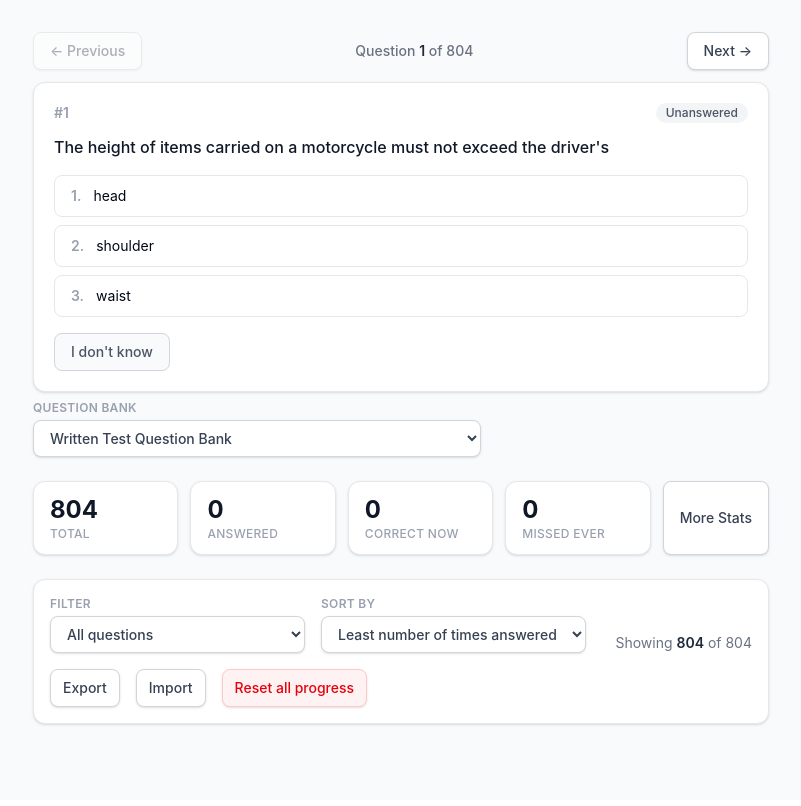
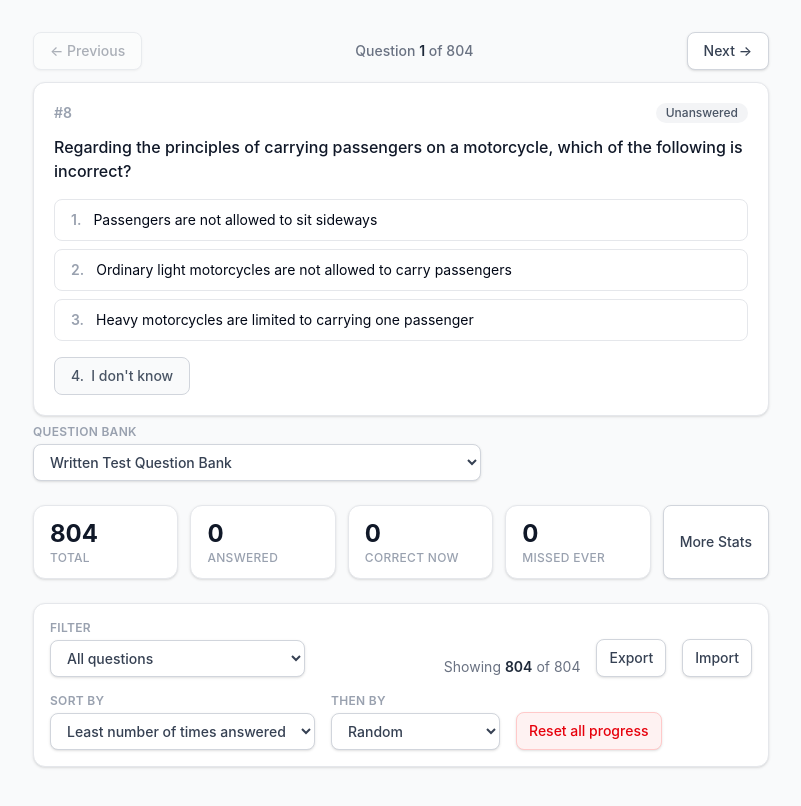
Before and after one commit to emiraga/2026-taiwan-motorcycle-written-test-practice, a React (Vite) app: page / in a window 1280 px wide. Shown: the top 806 px of the page, without its empty margins (239-1040 px from the left). Built offline with nearby package versions, Linux system fonts and the light colour scheme.

Commit message:
Secondary sort

```diff
--- a/src/App.tsx
+++ b/src/App.tsx
@@ -1,6 +1,12 @@
 import { useEffect, useMemo, useState } from "react";
 
-import type { FilterMode, Question, QuestionBank, SortMode } from "@/types";
+import type {
+  FilterMode,
+  Question,
+  QuestionBank,
+  SecondarySortMode,
+  SortMode,
+} from "@/types";
 import {
   isLastIncorrect,
   isUnanswered,
@@ -30,6 +36,8 @@ function App() {
   const [error, setError] = useState<string | null>(null);
   const [filter, setFilter] = useState<FilterMode>("all");
   const [sort, setSort] = useState<SortMode>("leastAnswered");
+  const [secondarySort, setSecondarySort] =
+    useState<SecondarySortMode>("random");
   const [index, setIndex] = useState(0);
   const [showStats, setShowStats] = useState(false);
 
@@ -113,25 +121,32 @@ function App() {
       }
     });
 
+    // A random key per question, fixed for this snapshot. Used as the random
+    // tie-breaker and as the primary key for the "random" sort, so both only
+    // reshuffle when the view is re-snapshotted, not on every progress update.
+    const randomKey = new Map<number, number>();
+    for (const q of list) randomKey.set(q.number, Math.random());
+
+    const secondaryCompare = (a: Question, b: Question) =>
+      secondarySort === "random"
+        ? randomKey.get(a.number)! - randomKey.get(b.number)!
+        : a.number - b.number;
+
+    if (sort === "random") {
+      return [...list].sort(
+        (a, b) => randomKey.get(a.number)! - randomKey.get(b.number)!,
+      );
+    }
     if (sort === "leastAnswered") {
       return [...list].sort((a, b) => {
         const diff =
           timesAnswered(progress.answers[a.number]) -
           timesAnswered(progress.answers[b.number]);
-        return diff !== 0 ? diff : a.number - b.number;
+        return diff !== 0 ? diff : secondaryCompare(a, b);
       });
     }
-    if (sort === "random") {
-      // Fisher-Yates shuffle. Reshuffles whenever the view is re-snapshotted
-      // (i.e. when the sort is (re)selected), not on every progress update.
-      const shuffled = [...list];
-      for (let i = shuffled.length - 1; i > 0; i--) {
-        const j = Math.floor(Math.random() * (i + 1));
-        [shuffled[i], shuffled[j]] = [shuffled[j], shuffled[i]];
-      }
-      return shuffled;
-    }
-    return list;
+    // "sequence": numbers are unique, so the secondary tie-breaker never applies.
+    return [...list].sort((a, b) => a.number - b.number);
   };
 
   // Re-snapshot the list (and jump back to the first question) only when the
@@ -139,7 +154,7 @@ function App() {
   // on every progress update. Adjust state during render, as recommended over
   // an effect.
   const [filtered, setFiltered] = useState<Question[]>(buildList);
-  const view = `${filter}|${sort}`;
+  const view = `${filter}|${sort}|${secondarySort}`;
   const [lastView, setLastView] = useState(view);
   const [lastQuestions, setLastQuestions] = useState(questions);
   if (view !== lastView || questions !== lastQuestions) {
@@ -254,8 +269,10 @@ function App() {
           <Controls
             filter={filter}
             sort={sort}
+            secondarySort={secondarySort}
             onFilterChange={setFilter}
             onSortChange={setSort}
+            onSecondarySortChange={setSecondarySort}
             shown={filtered.length}
             total={questions.length}
             onResetAll={() => {
--- a/src/components/Controls.tsx
+++ b/src/components/Controls.tsx
@@ -1,12 +1,14 @@
 import { useRef } from "react";
 
-import type { FilterMode, SortMode } from "@/types";
+import type { FilterMode, SecondarySortMode, SortMode } from "@/types";
 
 interface ControlsProps {
   filter: FilterMode;
   sort: SortMode;
+  secondarySort: SecondarySortMode;
   onFilterChange: (filter: FilterMode) => void;
   onSortChange: (sort: SortMode) => void;
+  onSecondarySortChange: (sort: SecondarySortMode) => void;
   shown: number;
   total: number;
   onResetAll: () => void;
@@ -27,6 +29,11 @@ const SORT_OPTIONS: { value: SortMode; label: string }[] = [
   { value: "random", label: "Random" },
 ];
 
+const SECONDARY_SORT_OPTIONS: { value: SecondarySortMode; label: string }[] = [
+  { value: "random", label: "Random" },
+  { value: "sequence", label: "Sequence number" },
+];
+
 const selectClass =
   "rounded-lg border border-gray-300 bg-white px-3 py-2 text-sm font-medium text-gray-700 shadow-sm focus:border-blue-400 focus:outline-none focus:ring-2 focus:ring-blue-200";
 
@@ -36,8 +43,10 @@ const buttonClass =
 export function Controls({
   filter,
   sort,
+  secondarySort,
   onFilterChange,
   onSortChange,
+  onSecondarySortChange,
   shown,
   total,
   onResetAll,
@@ -58,23 +67,6 @@ export function Controls({
           onChange={(e) => onFilterChange(e.target.value as FilterMode)}
         >
           {FILTER_OPTIONS.map((o) => (
-            <option key={o.value} value={o.value}>
-              {o.label}
-            </option>
-          ))}
-        </select>
-      </label>
-
-      <label className="flex flex-col gap-1">
-        <span className="text-xs font-semibold uppercase tracking-wide text-gray-400">
-          Sort by
-        </span>
-        <select
-          className={selectClass}
-          value={sort}
-          onChange={(e) => onSortChange(e.target.value as SortMode)}
-        >
-          {SORT_OPTIONS.map((o) => (
             <option key={o.value} value={o.value}>
               {o.label}
             </option>
@@ -115,6 +107,42 @@ export function Controls({
         Import
       </button>
 
+      <label className="flex flex-col gap-1">
+        <span className="text-xs font-semibold uppercase tracking-wide text-gray-400">
+          Sort by
+        </span>
+        <select
+          className={selectClass}
+          value={sort}
+          onChange={(e) => onSortChange(e.target.value as SortMode)}
+        >
+          {SORT_OPTIONS.map((o) => (
+            <option key={o.value} value={o.value}>
+              {o.label}
+            </option>
+          ))}
+        </select>
+      </label>
+
+      <label className="flex flex-col gap-1">
+        <span className="text-xs font-semibold uppercase tracking-wide text-gray-400">
+          Then by
+        </span>
+        <select
+          className={selectClass}
+          value={secondarySort}
+          onChange={(e) =>
+            onSecondarySortChange(e.target.value as SecondarySortMode)
+          }
+        >
+          {SECONDARY_SORT_OPTIONS.map((o) => (
+            <option key={o.value} value={o.value}>
+              {o.label}
+            </option>
+          ))}
+        </select>
+      </label>
+
       <button
         type="button"
         onClick={onResetAll}
--- a/src/components/QuestionCard.tsx
+++ b/src/components/QuestionCard.tsx
@@ -211,7 +211,6 @@ export function QuestionCard({
           src={`/${question.video_file}`}
           controls
           autoPlay
-          muted
           loop
           playsInline
           preload="metadata"
@@ -292,7 +291,7 @@ export function QuestionCard({
             onClick={() => answer("idk")}
             className="rounded-lg border border-gray-300 bg-gray-50 px-4 py-2 text-sm font-medium text-gray-600 transition-colors hover:bg-gray-100"
           >
-            I don't know
+            4. &nbsp;I don't know
           </button>
         ) : (
           <>
@@ -310,7 +309,7 @@ export function QuestionCard({
                 ? "Marked “I don't know” (counted as incorrect)"
                 : selectedCorrect
                   ? autoAdvance
-                    ? "Correct! Next question in 2s…"
+                    ? "Correct! Next question in 1s…"
                     : "Correct!"
                   : "Incorrect"}
             </span>
--- a/src/types.ts
+++ b/src/types.ts
@@ -41,3 +41,6 @@ export type FilterMode =
   | "incorrectEver";
 
 export type SortMode = "sequence" | "leastAnswered" | "random";
+
+/** Tie-breaker applied within the primary sort. */
+export type SecondarySortMode = "sequence" | "random";
```
